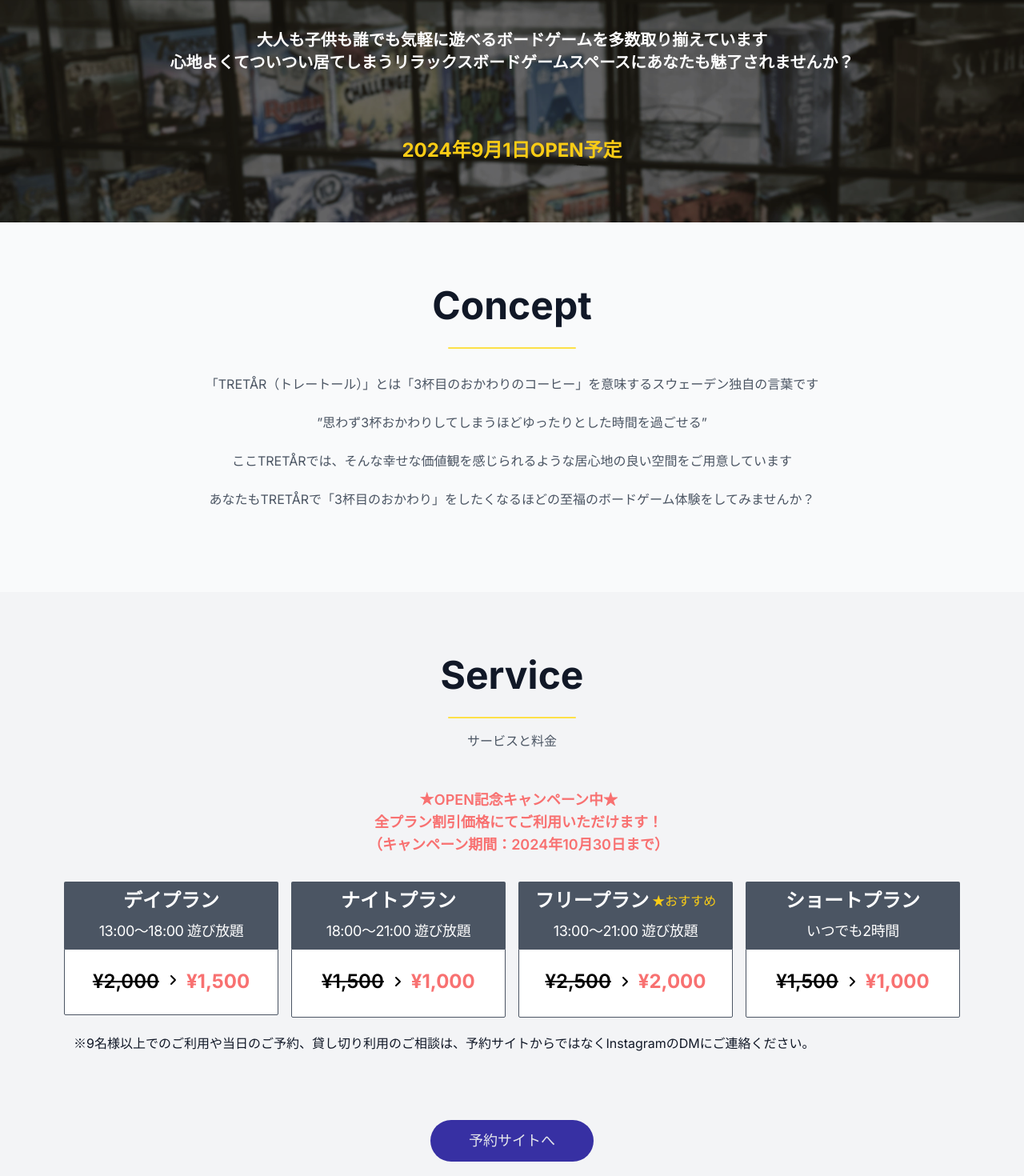
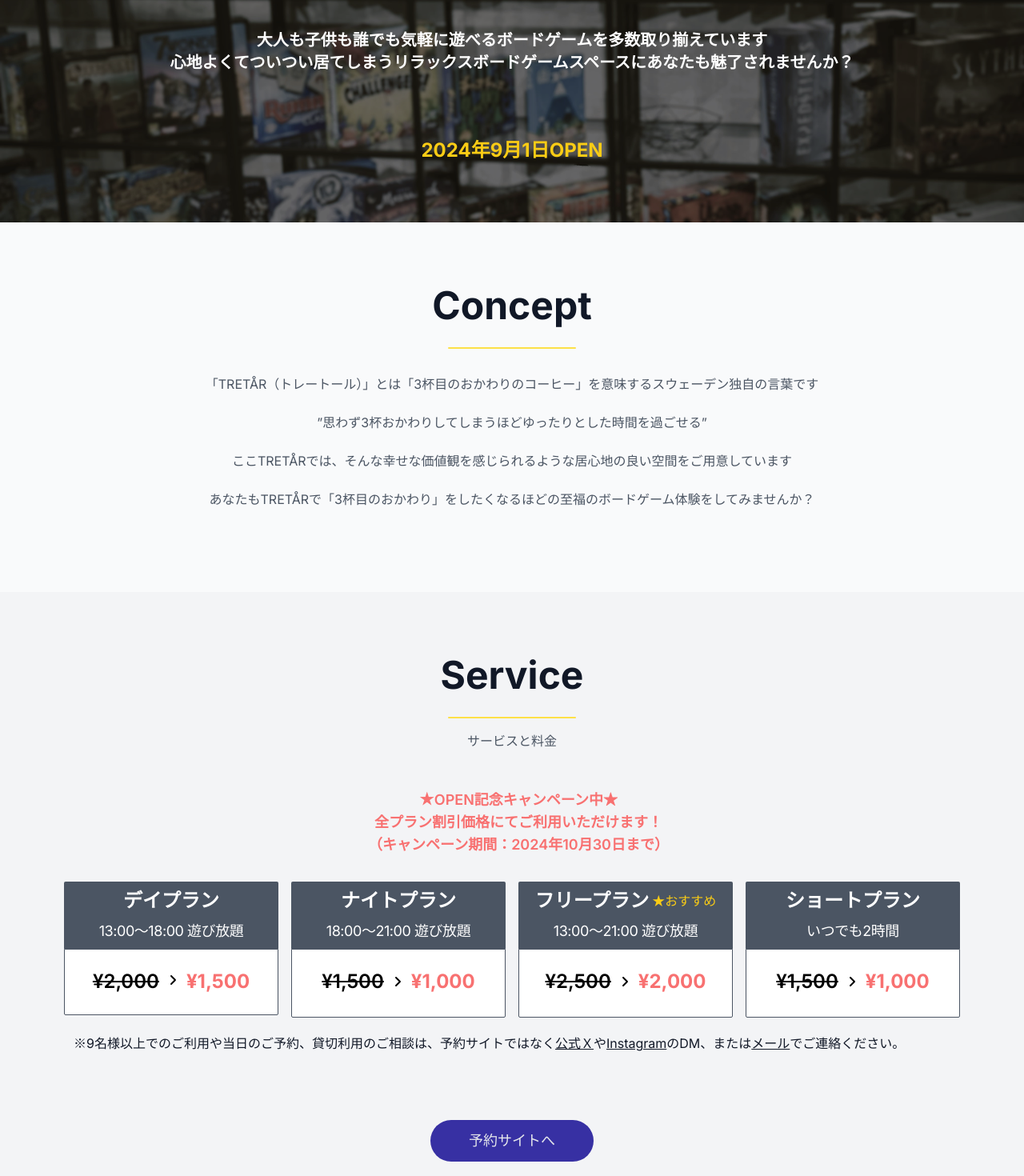
Before and after one commit to merrr224/tretar-official-website, a Next.js app: page / in a window 1280 px wide. Shown: the part 522-1992 px from the top of the page at 80% size. Built offline with nearby package versions, Linux system fonts and the light colour scheme.

Commit message:
fix: favicon設定変更、本文中の連絡先を３つに追加、アニメーション微調整、LineUpの見栄え微調整

```diff
--- a/src/app/components/animation.tsx
+++ b/src/app/components/animation.tsx
@@ -58,9 +58,9 @@ export const TiltInBottom: React.FC<Props> = ({ children }) => {
  */
 export const FadeInBottom: React.FC<Props> = ({ children }) => {
     const { ref, inView } = useInView({
-        // ref要素が現れてから50px過ぎたら
-        rootMargin: "-50px",
-        delay: 200,
+        // ref要素が現れてから100px過ぎたら
+        rootMargin: "-100px",
+        delay: 150,
         // 最初の一度だけ実行
         triggerOnce: true,
     });
--- a/src/app/page.tsx
+++ b/src/app/page.tsx
@@ -139,7 +139,7 @@ export default function Home() {
                 大人も子供も誰でも気軽に遊べるボードゲームを多数取り揃えています<br />
                 心地よくてついつい居てしまうリラックスボードゲームスペースにあなたも魅了されませんか？
               </div>
-              <div className="relative z-10 font-bold text-xs xs:text-sm sm:text-lg lg:text-xl xl:text-2xl text-yellow-400">2024年9月1日OPEN予定</div>
+              <div className="relative z-10 font-bold text-xs xs:text-sm sm:text-lg lg:text-xl xl:text-2xl text-yellow-400">2024年9月1日OPEN</div>
 
           </FadeInBottom>
         </section>
@@ -259,8 +259,11 @@ export default function Home() {
 
                   <FadeInBottom>
                     <p className="px-0 lg:px-5 py-0 lg:py-5 text-xs xs:text-sm lg:text-base text-gray-900">
-                      ※9名様以上でのご利用や当日のご予約、貸し切り利用のご相談は、予約サイトからではなく
-                      <a rel="noopener noreferrer" href="https://www.instagram.com/tretar_boardgame/" target="_blank"><span className='hover:text-yellow-300'>Instagram</span>のDMにご連絡ください。</a></p>
+                      ※9名様以上でのご利用や当日のご予約、貸切利用のご相談は、予約サイトではなく
+                      <a rel="noopener noreferrer" href="https://x.com/TRETARboardgame" target="_blank"><span className='hover:text-yellow-400 underline'>公式Ｘ</span></a>や
+                      <a rel="noopener noreferrer" href="https://www.instagram.com/tretar_boardgame/" target="_blank"><span className='hover:text-yellow-400 underline'>Instagram</span></a>のDM、または
+                      <a rel="noopener noreferrer" href="mailto:tretar.info@gmail.com?subject=お問い合わせ" target="_blank"><span className='hover:text-yellow-400 underline'>メール</span></a>でご連絡ください。
+                    </p>
                   </FadeInBottom>
 
                 </div>
@@ -290,12 +293,12 @@ export default function Home() {
                 <span className="w-24 xs:w-28 md:w-36 lg:w-40 h-[2px] mb-4 mt-1 xs:mt-4 md:mt-5 rounded-full bg-yellow-300 mx-auto"></span>
                 <p className="mx-auto leading-relaxed text-xs xs:text-sm md:text-base text-gray-600">多種多様なボードゲームをご用意しています</p>
 
-                <div className="mt-4">
+                <div className="mt-4 sm:px-6 lg:px-10">
                   <iframe
                     className="h-[70vh] w-full min-w-full bg-transparent p-2.5 border border-gray-300 mx-auto overflow-auto box-border"
                     src="https://bodoge.hoobby.net/spaces/tretar/embedded/games?q[order_type]=players_by_four_favorite_desc&image_size=small&font_size=small&icon_recommend=show&icon_new=show&name_en=show&myboardgame=show&staff_text=show&user_id=135189"
                   >
-                    <a href="https://bodoge.hoobby.net/spaces/tretar/games" target="_blank">ボドゲーマで見る</a>
+                    <Link href="https://bodoge.hoobby.net/spaces/tretar/games" target="_blank">ボドゲーマで見る</Link>
                   </iframe>
 
                 </div>
@@ -337,7 +340,7 @@ export default function Home() {
               <div className="flex flex-col text-center w-full mb-12">
                 <h1 className="text-2xl xs:text-3xl md:text-5xl font-semibold xs:font-bold mb-2 text-gray-900">Access</h1>
                 <span className="w-24 xs:w-28 md:w-36 lg:w-40 h-[2px] mb-4 mt-1 xs:mt-4 md:mt-5 rounded-full bg-yellow-300 mx-auto"></span>
-                <p className="mx-auto leading-relaxed text-xs xs:text-sm md:text-base text-gray-600">駅徒歩3分の好立地に2024年9月1日OPEN予定です</p>
+                <p className="mx-auto leading-relaxed text-xs xs:text-sm md:text-base text-gray-600">2024年9月1日OPENの1号店は上野駅近くの好立地です</p>
               </div>
 
               <div className="max-w-[85rem] px-4 py-0 lg:py-6 mx-auto">
```
Also changed, not shown: src/app/apple-icon.png (added), 1 other file (tests, documents, lock files or other folders).
